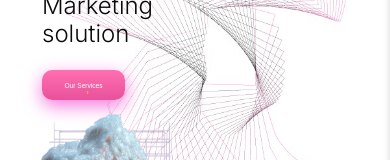
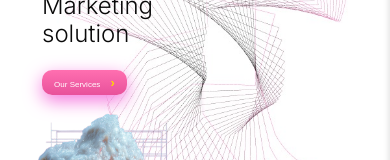
Before and after one commit to Divine-Ntambwe/Active-Media, a React (Vite) app: page / in a window 390 px wide. Shown: the part 191-351 px from the top of the page. Built offline with nearby package versions, Linux system fonts and the light colour scheme.

Commit message:
fixed the minor issues

```diff
--- a/src/pages/Home.module.css
+++ b/src/pages/Home.module.css
@@ -156,22 +156,27 @@
 
    .cta{
     top:5px;
-    width: 83px;
-    height: 30px;
-    font-size: 6.6px;
+    width: 85px;
+    height: 25px;
+    font-size: 8px;
     left: 10px;
     z-index: 2;
+    padding: 0 11px;
+   }
+
+   .arrow{
+    font-size: 13px;
    }
 
    .orb1{
     width: 400px;
     height: 500px;
     top: 230px;
-    left: -550px;
+    left: -553px;
    }
 
    .bottomCenter{
-    height: 25px;
+    height: 28px;
     /* top: 868px; */
     margin:0 0 0 -5%;
    }
```
